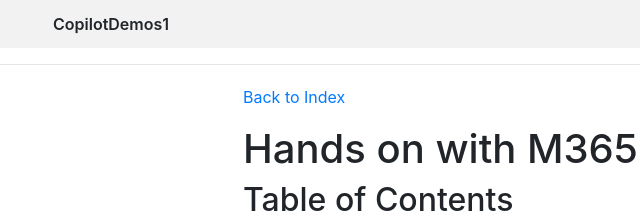
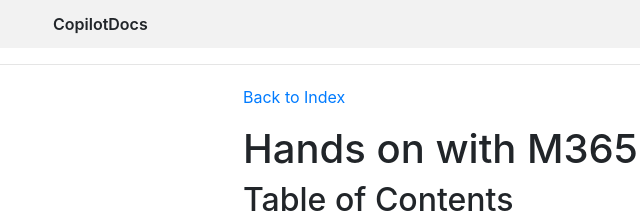
Before and after one commit to matziq/copilotdocs, a plain HTML site: page copilot_page.html in a window 1280 px wide. Shown: the top 224 px of the page, 32-672 px from the left. Drawn offline with nearby package versions, Linux system fonts and the light colour scheme; some packages are replaced by stand-ins of ours; files that its build step writes are made by us from their sources; a script that the page names is missing.

Commit message:
Rename CopilotDemos1 to CopilotDocs in HTML

```diff
--- a/copilot_page.html
+++ b/copilot_page.html
@@ -4,7 +4,7 @@
     <head>
         <title>
 
-            CopilotDemos1
+            CopilotDocs
         </title>
         <meta charset="utf-8">
         <meta name="viewport" content="width=device-width, initial-scale=1, shrink-to-fit=no">
@@ -13,13 +13,13 @@
         <link rel="stylesheet" href="//cdnjs.cloudflare.com/ajax/libs/highlight.js/9.12.0/styles/vs.min.css">
         <script src="//cdnjs.cloudflare.com/ajax/libs/highlight.js/9.12.0/highlight.min.js"></script>
         <script>hljs.initHighlightingOnLoad();</script>
-        <link rel="stylesheet" href="/CopilotDemos1/assets/css/style.css?v=4de04186154e0c1a245f71749720129b4a441cbb">
+        <link rel="stylesheet" href="/CopilotDocs/assets/css/style.css?v=4de04186154e0c1a245f71749720129b4a441cbb">
     </head>
     <body data-spy="scroll" data-target="#linksMenu">
     <nav class="navbar navbar-expand-lg navbar-dark bg-gray">
         <div class="container d-flex justify-content-between">
             <!-- <img src="https://github.com/MicrosoftLearning/Jekyll-Theme/raw/master/assets/microsoft-gray.png" alt="Microsoft logo" style="width:100px;height:21px;"/>-->
-            <span class="my-1 title text-black">CopilotDemos1</span>
+            <span class="my-1 title text-black">CopilotDocs</span>
             <span class="ml-2">
                 <a href="https://matziq.github.io/copilotdocs/" class="d-flex align-items-center">
                     <svg xmlns="http://www.w3.org/2000/svg" width="16" height="16" fill="currentColor" class="bi bi-house-door-fill" viewbox="0 0 16 16">
@@ -31,8 +31,8 @@
         </div>
         <!--
         <div class="container d-flex justify-content-between">
-            <a class="my-1 title text-azure text-uppercase" href="https://kensingtonschmidt.github.io/CopilotDemos1">
-                CopilotDemos1
+            <a class="my-1 title text-azure text-uppercase" href="https://matziq.github.io/copilotdocs/">
+                CopilotDocs
             </a>
             <a href="https://matziq.github.io/copilotdocs/" target="_blank" class="btn btn-sm btn-outline-secondary text-light">
                 <i class="fa fa-github" aria-hidden="true"></i>
```
